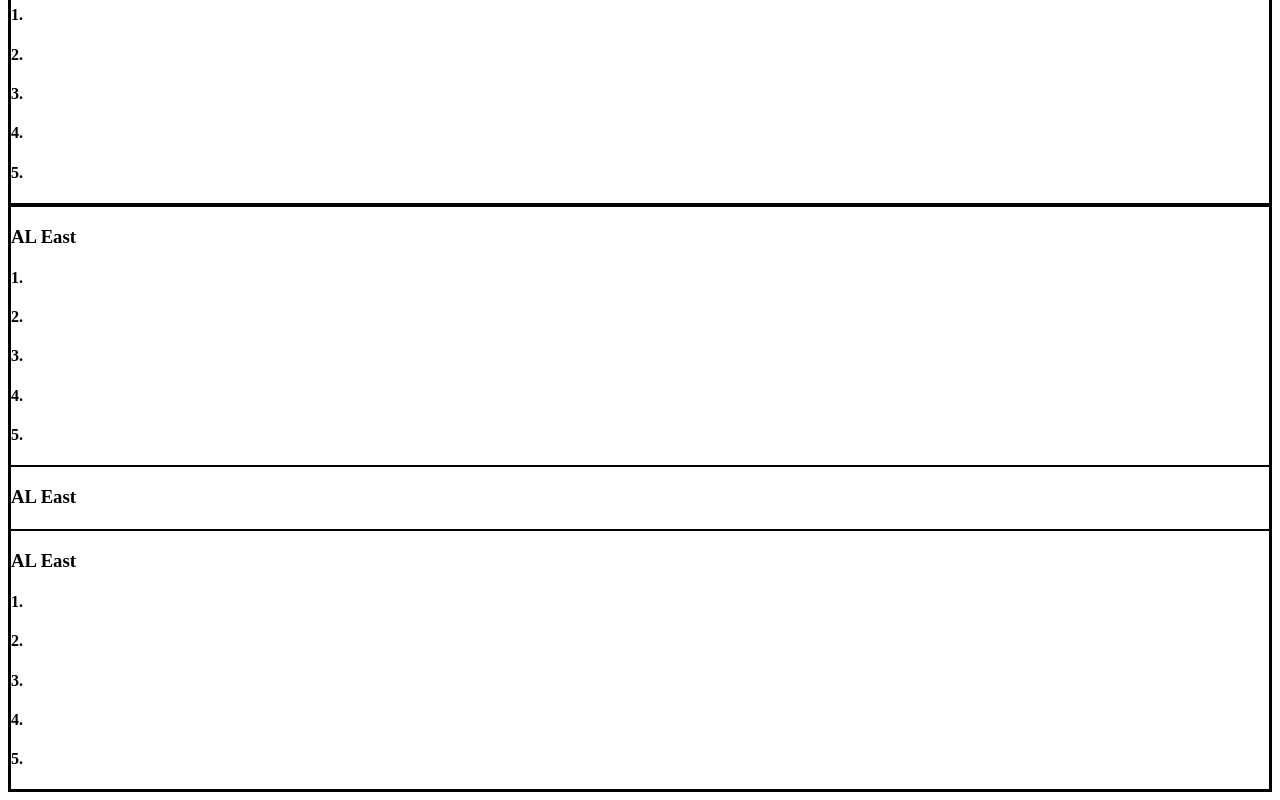
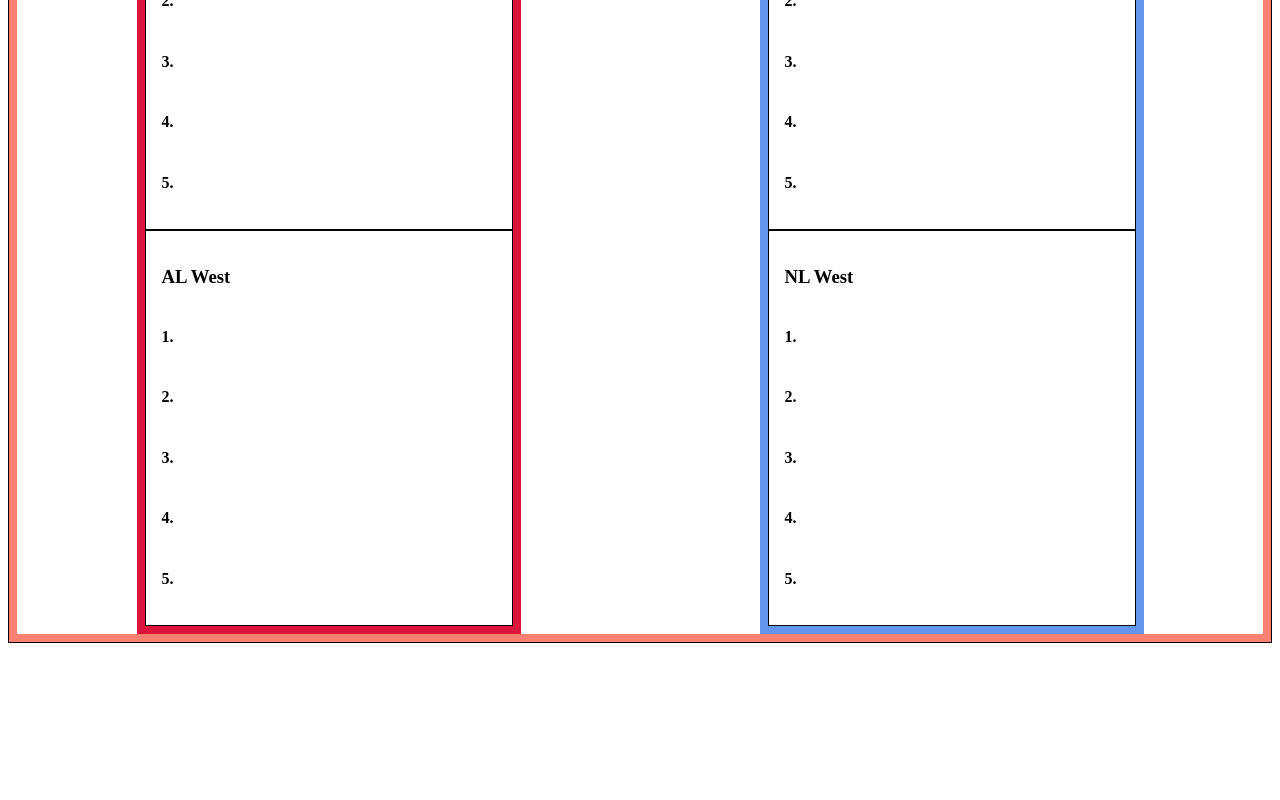
Before and after one commit to jesse-maretz/Pastime-Frontend, a React (Create React App) app: page / in a window 1280 px wide. Shown: the part 667-1467 px from the top of the page. After the commit the page ends 1318 px from the top, so only its background shows below. Built offline with nearby package versions, Linux system fonts and the light colour scheme; no server answers.

Commit message:
removed superfluous files

```diff
--- a/src/Components/FilterCard.js
+++ /dev/null
@@ -1,20 +0,0 @@
-import { useState } from 'react'
-import '../style/App.css'
-
-const FilterCard = (props) => {
-    const [filter, setFilter] = useState('')
-
-
-    const filterMLB = () => {
-
-    }
-
-    return (
-        <div>
-            <h2>{props.league}</h2>
-            <button onClick={props}>Minors</button>
-        </div>
-    )
-}
-
-export default FilterCard
--- a/src/Components/Roster.js
+++ b/src/Components/Roster.js
@@ -1,23 +1,32 @@
 import { useState, useEffect } from "react"
-import "../style/App.css"
-import FilterCard from "../components/FilterCard"
-import Player from "./Player"
 
 import axios from "axios"
 
+import Player from "./Player"
+import "../style/App.css"
+
+
+/*
+=======
+    -- ROSTER COMPONENT --
+=======
+*/
 const Roster = (props) => {
-
-/* ======================================= */
-    /*  -- State Management -- */
-/* ======================================= */
+/*
+=======
+    -- State Management --
+=======
+*/
     const [roster, setRoster] = useState([])
     const [visible, setVisible] = useState(false)
 
 
 
-/* ========================================== */
-    /*  -- GET Full Yankees Roster -- */
-/* ========================================== */
+/*
+=======
+    -- API Calls --
+=======
+*/
 const getRoster = () => {
     axios.get(`https://api.sportsdata.io/v3/mlb/scores/json/Players/NYY?key=47523e6bcc8f4041be7c999dc613d23b`)
     .then((res)=>{
@@ -25,9 +34,11 @@
     })
 }
 
-/* ========================================== */
-    /*  -- Different Roster Views -- */
-/* ========================================== */
+/*
+=======
+    -- Event Funcs --
+=======
+*/
     const handleShow = () => {
         console.log("Major leaguers")
     }
@@ -36,10 +47,6 @@
         console.log("Minor leaguers")
     }
 
-
-/* ========================================== */
-    /* -- Filter Active MLB Roster -- */
-/* ========================================== */
     const filterActive = () => {
 
         setVisible(true)
@@ -47,34 +54,31 @@
     }
 
 
+
+/*
+=======
+    -- "componentDidMount" --
+=======
+*/
     useEffect(()=>{
         console.log(props.players)
     })
 
 
+/*
+=======
+    -- Content --
+=======
+*/
     return (
         <div>
 
             <div
-            className="roster
-            container
-            vis-aid">
-
-                <div className="league-filters">
-                    <div className="league filter-the-show">
-                        <FilterCard league={"The Show"} />
-                        <button onClick={handleShow}>Filter MLB</button>
-                    </div>
-
-                    <div className="league filter-the-farm">
-                        <FilterCard league={"The Farm"} />
-                        <button onClick={handleFarm}>Filter MiLB</button>
-                    </div>
-                </div>
-
+            className="container roster">
                 {
                     visible ?
-                    <div className="active-roster">
+                    <div
+                    className="active-roster">
                         {roster.map((player)=>{
                             return (
                                 <Player key={player.PlayerID} player={player} />
--- a/src/Pages/LiveTeam.js
+++ b/src/Pages/LiveTeam.js
@@ -3,7 +3,11 @@
 const axios = require('axios')
 
 const LiveTeam = () => {
+    const [roster, setRoster] = useState([])
     const [standings, setStandings] = useState([])
+    const [sched, setSched] = useState()
+    const [news, setNews] = useState()
+
 
 const getStandings = () => {
     axios.get('https://api.sportsdata.io/v3/mlb/scores/json/Standings/2022?key=47523e6bcc8f4041be7c999dc613d23b')
@@ -25,11 +29,8 @@
         <div className="page live-team">
             <h1>Live Team</h1>
 
-{/*
-=====
---- American League Divisions ---
-=====
-*/}
+{/* ==== American League Standings ==== */}
+            <div className="container leagues">
                 <div className="container american-league">
                     <div className="card live-standings">
                         <h3>AL East</h3>
@@ -39,7 +40,6 @@
                         <h4>4. {}</h4>
                         <h4>5. {}</h4>
                     </div>
-
                     <div className="card live-standings">
                         <h3>AL Central</h3>
                         <h4>1. {}</h4>
@@ -48,7 +48,6 @@
                         <h4>4. {}</h4>
                         <h4>5. {}</h4>
                     </div>
-
                     <div className="card live-standings">
                         <h3>AL West</h3>
                         <h4>1. {}</h4>
@@ -58,16 +57,11 @@
                         <h4>5. {}</h4>
                     </div>
                 </div>
-
-{/*
-=====
---- National League Standings ---
-=====
-*/}
+{/* ==== National League Standings ==== */}
                 <div className="container national-league">
 
                     <div className="card live-standings">
-                    <h3>AL East</h3>
+                        <h3>NL East</h3>
                         <h4>1. {}</h4>
                         <h4>2. {}</h4>
                         <h4>3. {}</h4>
@@ -76,17 +70,22 @@
                     </div>
 
                     <div className="card live-standings">
-                    <h3>AL East</h3>
-                    <h4>{}</h4>
-                </div>
-
-                <div className="card live-standings">
-                    <h3>AL East</h3>
+                        <h3>NL Central</h3>
                         <h4>1. {}</h4>
                         <h4>2. {}</h4>
                         <h4>3. {}</h4>
                         <h4>4. {}</h4>
                         <h4>5. {}</h4>
+                    </div>
+
+                    <div className="card live-standings">
+                        <h3>NL West</h3>
+                        <h4>1. {}</h4>
+                        <h4>2. {}</h4>
+                        <h4>3. {}</h4>
+                        <h4>4. {}</h4>
+                        <h4>5. {}</h4>
+                    </div>
                 </div>
             </div>
 
--- a/src/Style/App.css
+++ b/src/Style/App.css
@@ -2,10 +2,7 @@
     box-sizing: border-box;
 }
 
-.league-filters {
-    display:flex;
-    justify-content: space-around;
-}
+/* Component Types */
 .card {
     border: .1em solid black;
 }
@@ -16,11 +13,7 @@
     border: .1em solid black;
 }
 
-/* <--- COMPONENT: Roster ---> */
-.vis-aid {
-    border: .035em dotted palevioletred;
-}
-
+/* Standings */
 .league {
     border: .08em solid black;
     width: 25%;
@@ -28,8 +21,32 @@
     padding: 5%;
     text-align: center;;
 }
+.league-filters {
+    display:flex;
+    justify-content: space-around;
+}
+.leagues {
+    display:flex;
+    justify-content: space-around;
+    border: .5em solid salmon;
+}
+.live-standings{
+    display:flex;
+    flex-direction: column;
+    padding: 1em;
+}
+.american-league {
+    width: 30vw;
+    height: auto;
+    border: .5em solid crimson;
+}
+.national-league {
+    width: 30vw;
+    height: auto;
+    border: .5em solid cornflowerblue;
+}
 
-/* <--- COMPONENT: Player Card ---> */
+/* Roster */
 .active-roster {
     display: flex;
     flex-wrap: wrap;
```
Also changed, not shown: src/Components/Minors.js (deleted, +0 -27 lines), src/Components/Player.js (+11 -3 lines), src/Pages/Home.js (deleted, +0 -39 lines). Lines whose indentation alone changed are shown as unchanged.
